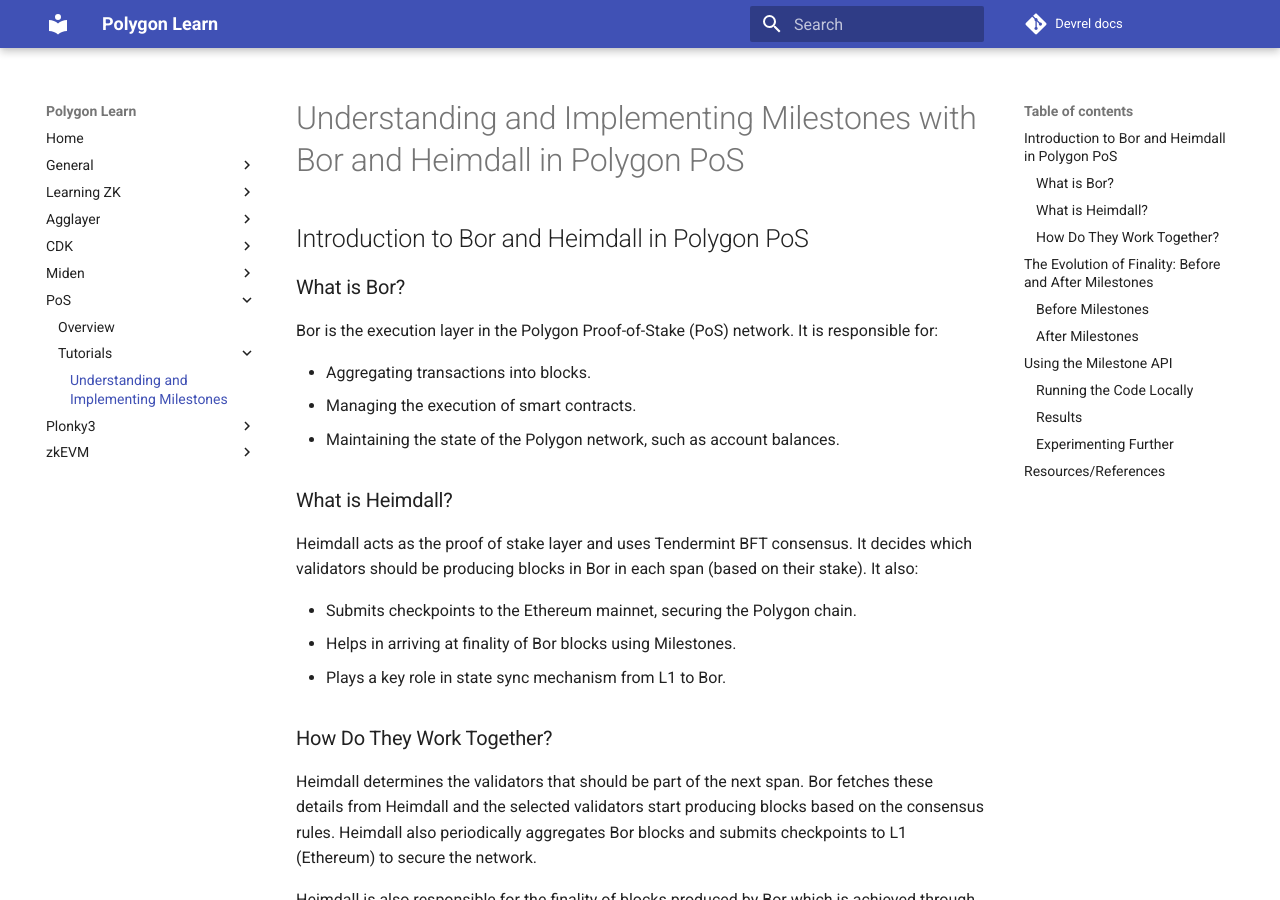
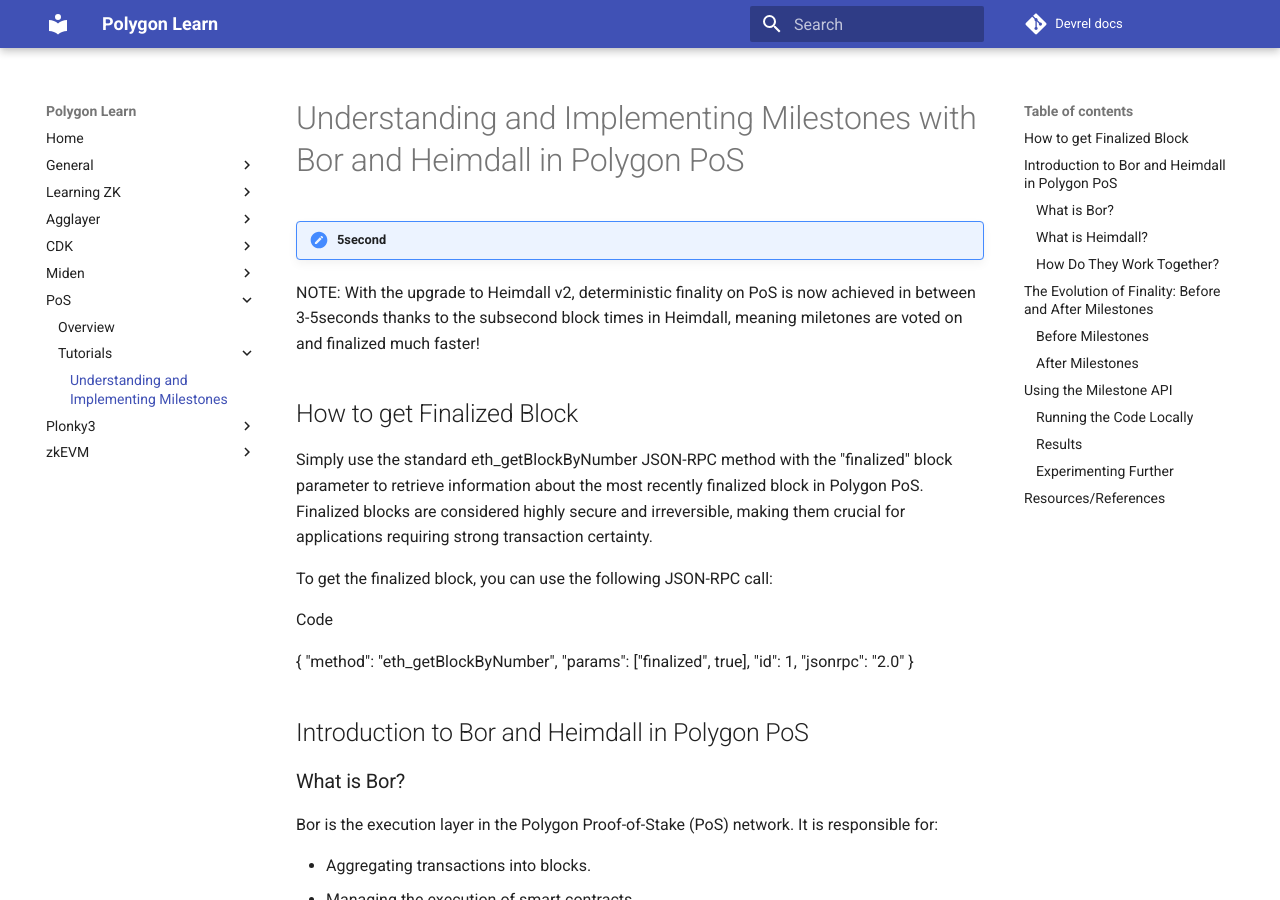
Before and after one commit to 0xPolygon/devrel-docs, an MkDocs documentation site: the page built from docs/pos/tutorials/milestones.md, in a window 1280 px wide and 900 px high. Built offline with MkDocs 1.6.1 and Material for MkDocs 9.7.7, drawn with Linux system fonts in a browser that asks for light colours; a script that is not in the unit is left out; comment, search, counter and statistics services are not loaded.

Commit message:
Update milestones.md
Adding information on finality time and how to get latest finalized block

```diff
--- a/docs/pos/tutorials/milestones.md
+++ b/docs/pos/tutorials/milestones.md
@@ -1,4 +1,23 @@
 # Understanding and Implementing Milestones with Bor and Heimdall in Polygon PoS
+
+!!! 5second finality in Polygon
+
+NOTE: With the upgrade to Heimdall v2, deterministic finality on PoS is now achieved in between 3-5seconds thanks to the subsecond block times in Heimdall, meaning miletones are voted on and finalized much faster!
+
+## How to get Finalized Block
+
+Simply use the standard eth_getBlockByNumber JSON-RPC method with the "finalized" block parameter to retrieve information about the most recently finalized block in Polygon PoS. Finalized blocks are considered highly secure and irreversible, making them crucial for applications requiring strong transaction certainty.
+
+To get the finalized block, you can use the following JSON-RPC call:
+
+Code
+
+{
+  "method": "eth_getBlockByNumber",
+  "params": ["finalized", true],
+  "id": 1,
+  "jsonrpc": "2.0"
+}
 
 ## Introduction to Bor and Heimdall in Polygon PoS
 
```
